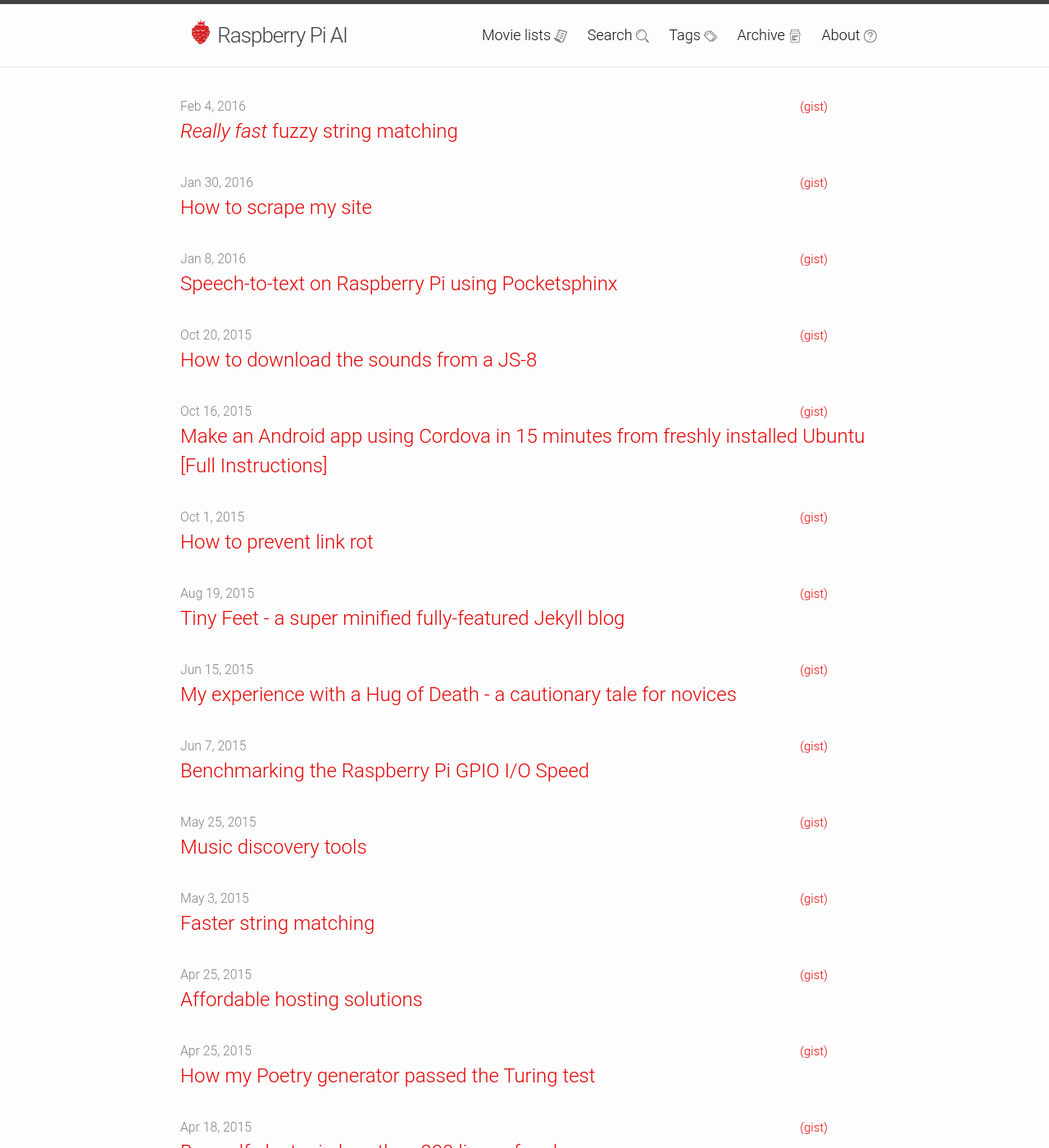
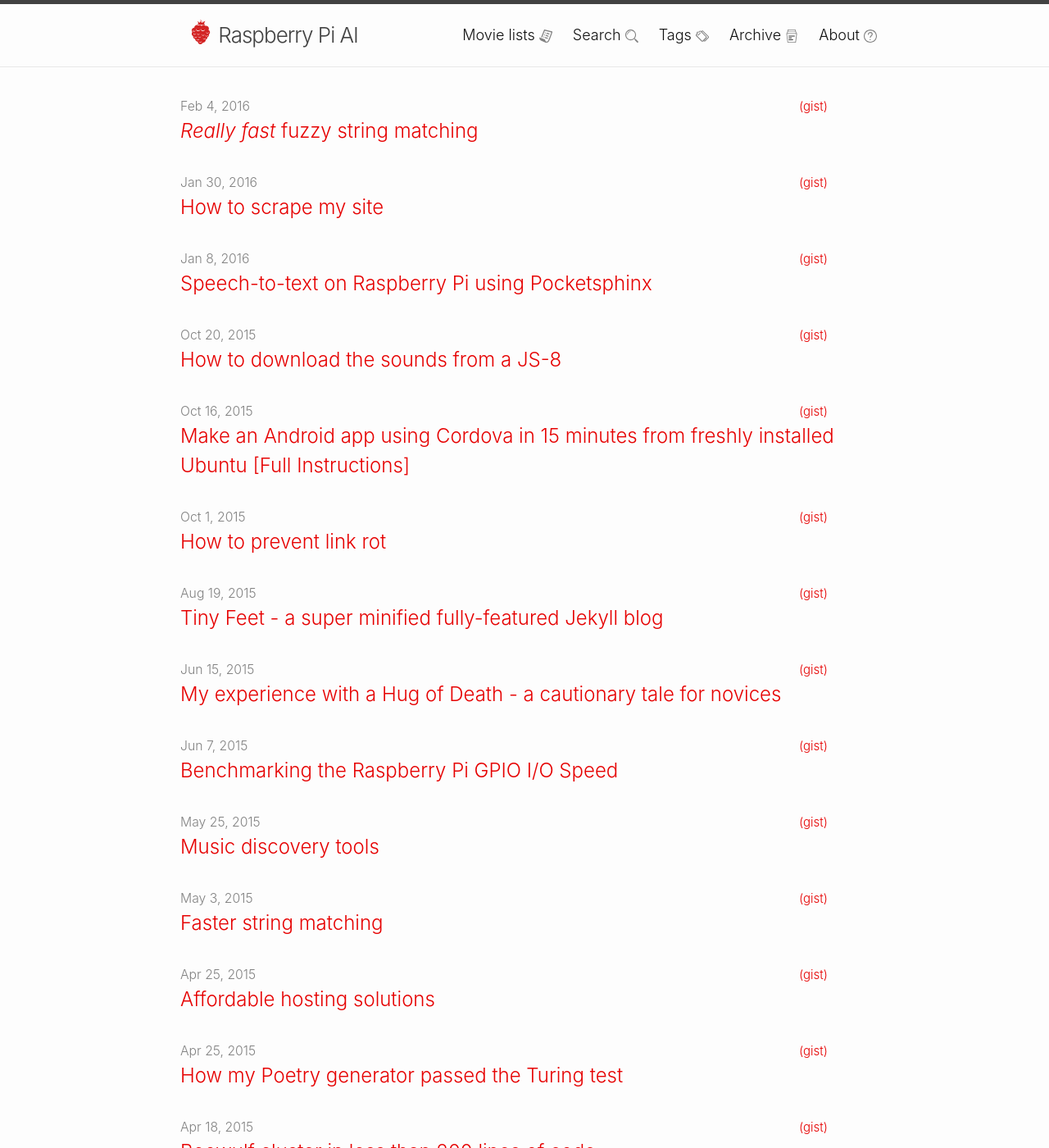
Before and after one commit to schollz/rpiai.com.old, a Jekyll site: the page built from index.html, in a window 1280 px wide and 1400 px high. Shown: the whole window at 82% size. Built offline with Jekyll 4.4.1, drawn with Linux system fonts in a browser that asks for light colours.

Commit message:
Update main.scss

```diff
--- a/css/main.scss
+++ b/css/main.scss
@@ -7,7 +7,7 @@
 
 // Our variables
 // Changed to this font according to this article: https://medium.com/@mwichary/system-shock-6b1dc6d6596f#.yjrk20vkm
-$base-font-family: "San Francisco", "Roboto", "Segoe UI", "Helvetica Neue", "Lucida Grande", sans-serif;
+$base-font-family: system, -apple-system, ".SFNSText-Regular", "San Francisco", "Roboto", "Segoe UI", "Helvetica Neue", "Lucida Grande", sans-serif;
 $base-font-size:   18px;
 $small-font-size:  $base-font-size * 0.875;
 $base-line-height: 1.5;
```
